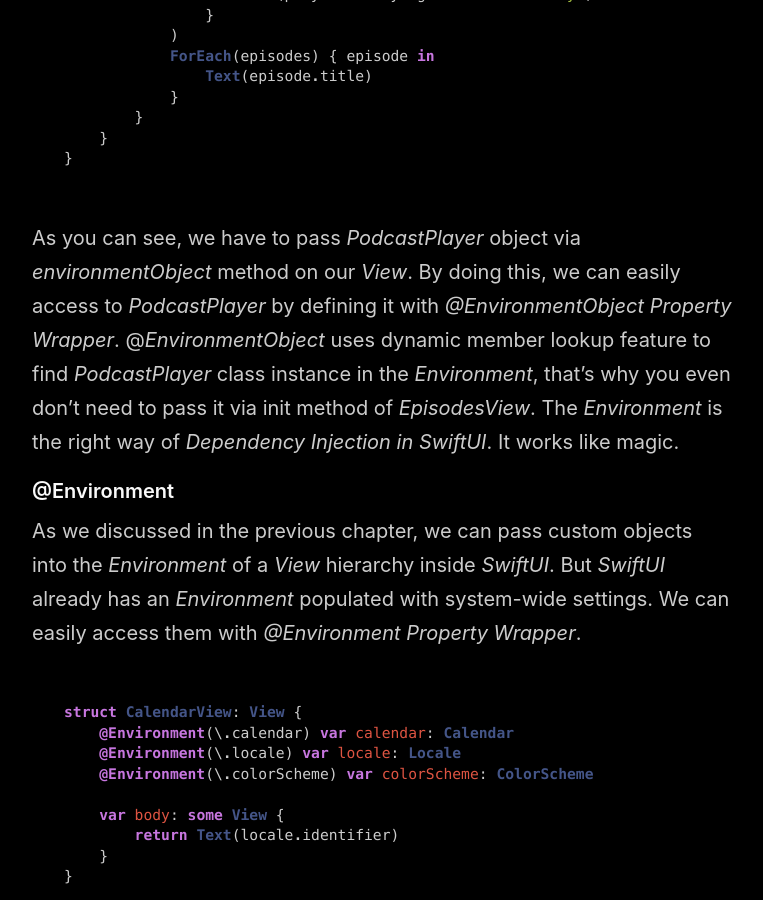
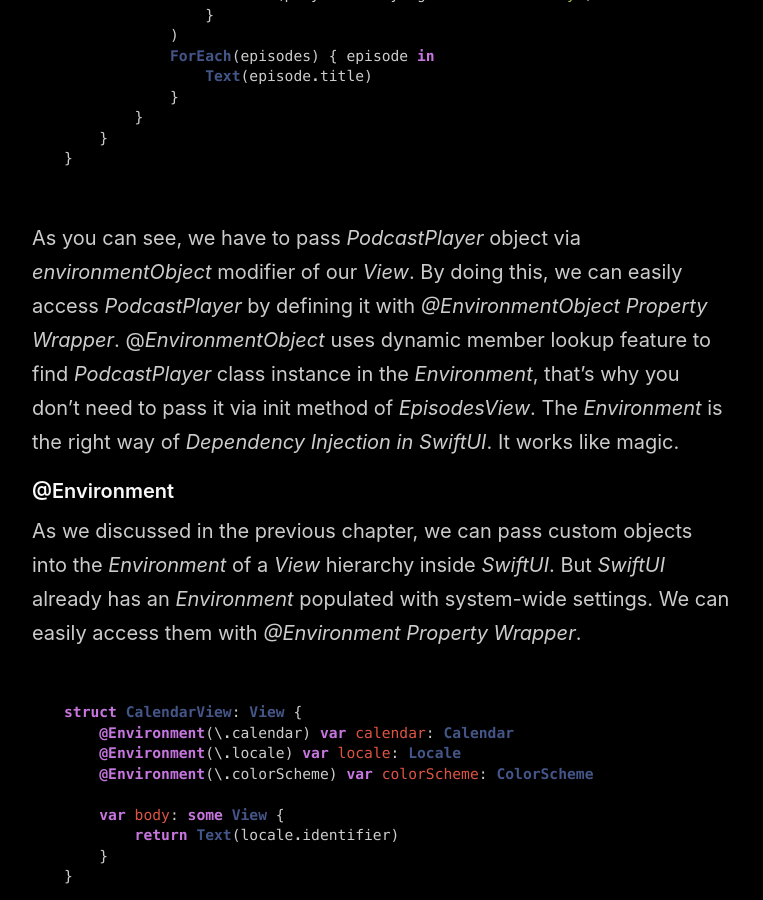
Before and after one commit to mecid/mecid.github.io, a Jekyll site: the page built from _posts/2019-06-12-understanding-property-wrappers-in-swiftui.md, in a window 1280 px wide and 900 px high, scrolled down 4967 px. Shown: the whole window, without its empty margins (258-1021 px from the left). Built offline with Jekyll 4.4.1, drawn with Linux system fonts in a browser that asks for light colours; some of the changed text lies outside the part shown.

Commit message:
Update 2019-06-12-understanding-property-wrappers-in-swiftui.md

````diff
--- a/_posts/2019-06-12-understanding-property-wrappers-in-swiftui.md
+++ b/_posts/2019-06-12-understanding-property-wrappers-in-swiftui.md
@@ -168,7 +168,7 @@
 }
 ```
 
-As you can see, we have to pass *PodcastPlayer* object via *environmentObject* method on our *View*. By doing this, we can easily access to *PodcastPlayer* by defining it with *@EnvironmentObject Property Wrapper*. @*EnvironmentObject* uses dynamic member lookup feature to find *PodcastPlayer* class instance in the *Environment*, that's why you even don't need to pass it via init method of *EpisodesView*. The *Environment* is the right way of *Dependency Injection in SwiftUI*. It works like magic.
+As you can see, we have to pass *PodcastPlayer* object via *environmentObject* modifier of our *View*. By doing this, we can easily access *PodcastPlayer* by defining it with *@EnvironmentObject Property Wrapper*. @*EnvironmentObject* uses dynamic member lookup feature to find *PodcastPlayer* class instance in the *Environment*, that's why you don't need to pass it via init method of *EpisodesView*. The *Environment* is the right way of *Dependency Injection in SwiftUI*. It works like magic.
 
 #### @Environment
 As we discussed in the previous chapter, we can pass custom objects into the *Environment* of a *View* hierarchy inside *SwiftUI*. But *SwiftUI* already has an *Environment* populated with system-wide settings. We can easily access them with *@Environment Property Wrapper*.
````
Also changed, not shown: other parts of _posts/2019-06-12-understanding-property-wrappers-in-swiftui.md (+2 -2 lines).
